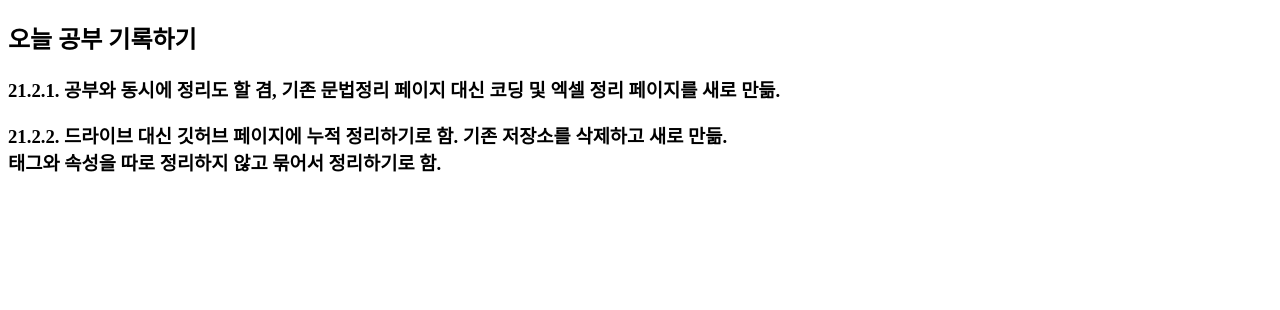
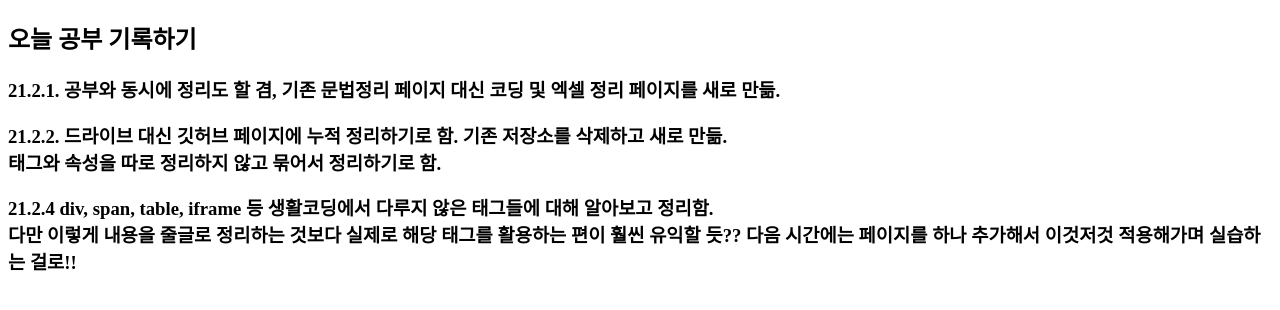
Before and after one commit to readaer/Practice, a plain HTML site: page diary.html in a window 1280 px wide. Drawn offline with Linux system fonts and the light colour scheme.

Commit message:
Update diary.html

```diff
--- a/diary.html
+++ b/diary.html
@@ -9,6 +9,8 @@
 <h3>
   <p>21.2.1. 공부와 동시에 정리도 할 겸, 기존 문법정리 페이지 대신 코딩 및 엑셀 정리 페이지를 새로 만듦.</p>
   <p>21.2.2. 드라이브 대신 깃허브 페이지에 누적 정리하기로 함. 기존 저장소를 삭제하고 새로 만듦. <br> 태그와 속성을 따로 정리하지 않고 묶어서 정리하기로 함.</p>
+  <p>21.2.4 div, span, table, iframe 등 생활코딩에서 다루지 않은 태그들에 대해 알아보고 정리함. <br> 다만 이렇게 내용을 줄글로 정리하는 것보다 실제로 해당 태그를
+  활용하는 편이 훨씬 유익할 듯?? 다음 시간에는 페이지를 하나 추가해서 이것저것 적용해가며 실습하는 걸로!!</p>
 </h3>
 </body>
 </html>
```
